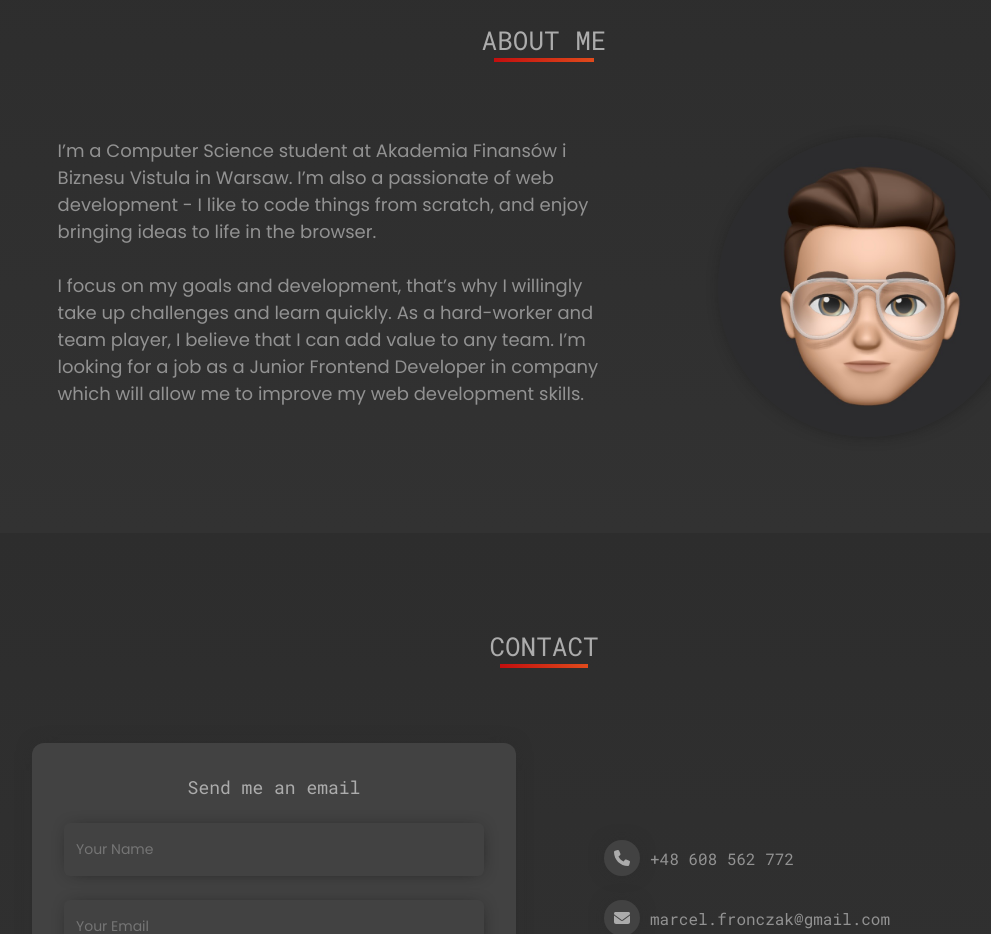
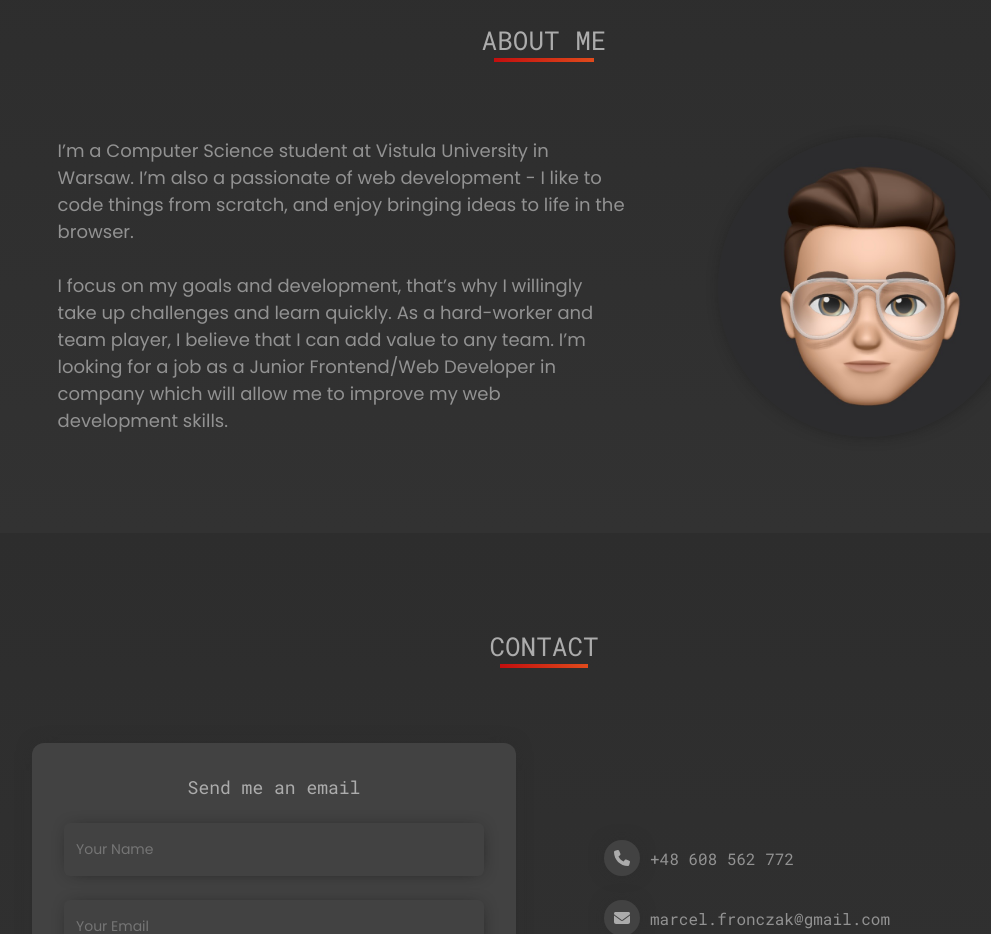
Before and after one commit to MarcelFronczak/portfolio, a React (Create React App) app: page / in a window 1280 px wide. Shown: the part 3380-4314 px from the top of the page, without its empty margins (96-1087 px from the left). Built offline with nearby package versions, Linux system fonts and the light colour scheme; no server answers.

Commit message:
description text change

```diff
--- a/src/components/About.jsx
+++ b/src/components/About.jsx
@@ -13,10 +13,10 @@ function About() {
       <div className="about-flex-container">
         <div className="col-1-about">
           <p>
-          I’m a Computer Science student at Akademia Finansów i Biznesu Vistula in Warsaw. I’m also a passionate of web development - I like to code things from scratch, and enjoy bringing ideas to life in the browser.
+          I’m a Computer Science student at Vistula University in Warsaw. I’m also a passionate of web development - I like to code things from scratch, and enjoy bringing ideas to life in the browser.
           <br />
           <br />
-          I focus on my goals and development, that’s why I willingly take up challenges and learn quickly. As a hard-worker and team player, I believe that I can add value to any team. I’m looking for a job as a Junior Frontend Developer in company which will allow me to improve my web development skills.
+          I focus on my goals and development, that’s why I willingly take up challenges and learn quickly. As a hard-worker and team player, I believe that I can add value to any team. I’m looking for a job as a Junior Frontend/Web Developer in company which will allow me to improve my web development skills.
           </p>
         </div>
         <div className="col-2-about">
```
